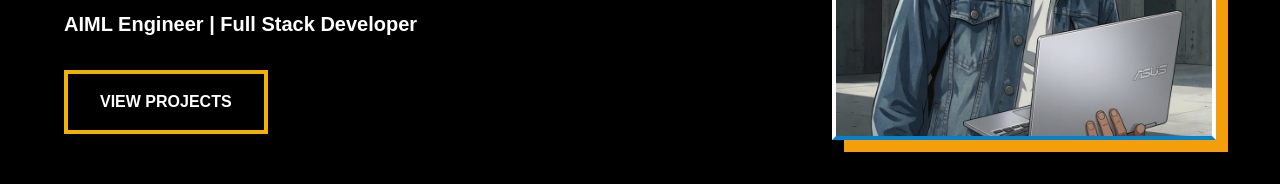
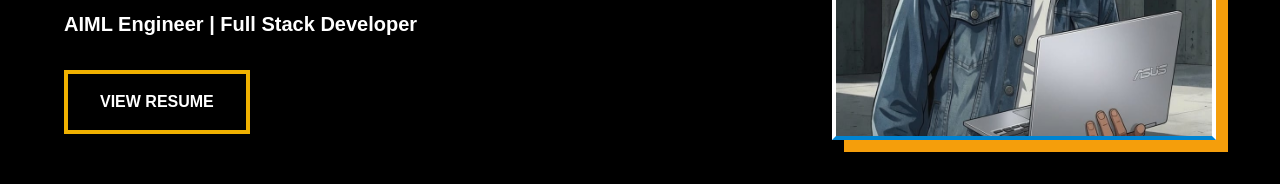
Before and after one commit to KARTHIKKURAGANTI/CODSOFT_TASKSNO_1, a React (Vite) app: page / in a window 1280 px wide. Shown: the part 452-636 px from the top of the page. Built offline with nearby package versions, Linux system fonts and the light colour scheme; a web font is replaced by a local one.

Commit message:
adjust mail opener for everyone irrespective of their mailhandler

```diff
--- a/src/sections/Contact.jsx
+++ b/src/sections/Contact.jsx
@@ -44,7 +44,7 @@
 
 
                 <a
-                href="mailto:urstrulykartheeek@gmail.com"
+                href="https://mail.google.com/mail/?view=cm&fs=1&to=urstrulykartheeek@gmail.com"
                 className="
                 border-4
                 border-yellow-500
--- a/src/sections/Hero.jsx
+++ b/src/sections/Hero.jsx
@@ -1,4 +1,5 @@
 import profile from "../assets/profile.png";
+import resume from "../assets/karthik_Resume.docx";
 
 function Hero(){
 
@@ -44,8 +45,13 @@
                         AIML Engineer | Full Stack Developer
                     </p>
 
-                    <button className="
+                   <a
+                        href="resume"
+                        target="_blank"
+                        rel="noopener noreferrer"
+                        className="
                         mt-8
+                        inline-block
                         border-4
                         border-yellow-500
                         px-8
@@ -54,9 +60,9 @@
                         uppercase
                         hover:bg-white
                         hover:text-black
-                    ">
-                        View Projects
-                    </button>
+                        ">
+                        View Resume
+                    </a>
 
                 </div>
 
```
Also changed, not shown: 1 other file (tests, documents, lock files or other folders).
